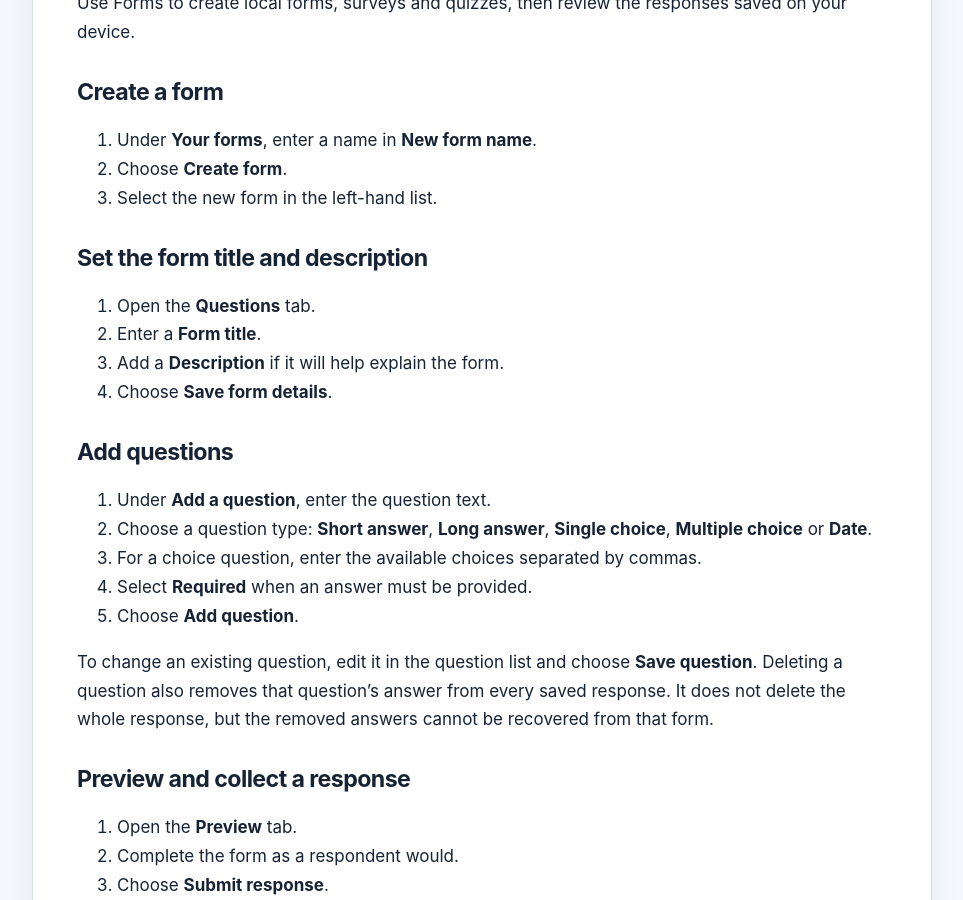
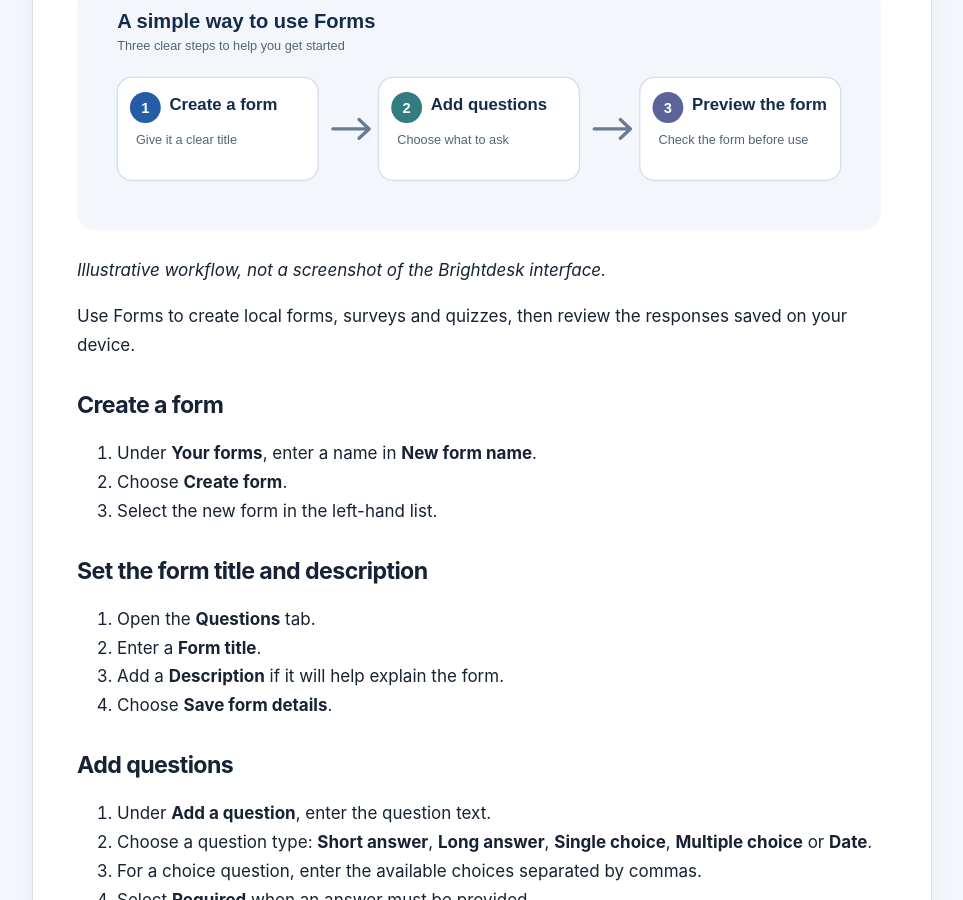
Before and after one commit to conz20/Brightdesk-Wiki, a Jekyll site: the page built from docs/products/forms.md, in a window 1280 px wide and 900 px high, scrolled down 418 px. Shown: the whole window, without its empty margins (158-1121 px from the left). Built offline with Jekyll 4.4.1, drawn with Linux system fonts in a browser that asks for light colours.

Commit message:
Add Forms workflow diagram to Help guide

```diff
--- a/docs/products/forms.md
+++ b/docs/products/forms.md
@@ -9,6 +9,10 @@ permalink: /products/forms.html
 # Brightdesk Forms
 
 ![Brightdesk Forms product icon](../assets/images/product-icons/forms.svg){: .product-guide-icon }
+
+![Three-step workflow: create a form, add questions, then preview the form.](../assets/images/workflows/guide-forms.svg){: .product-workflow-diagram }
+
+*Illustrative workflow, not a screenshot of the Brightdesk interface.*
 
 Use Forms to create local forms, surveys and quizzes, then review the responses saved on your device.
 
```
